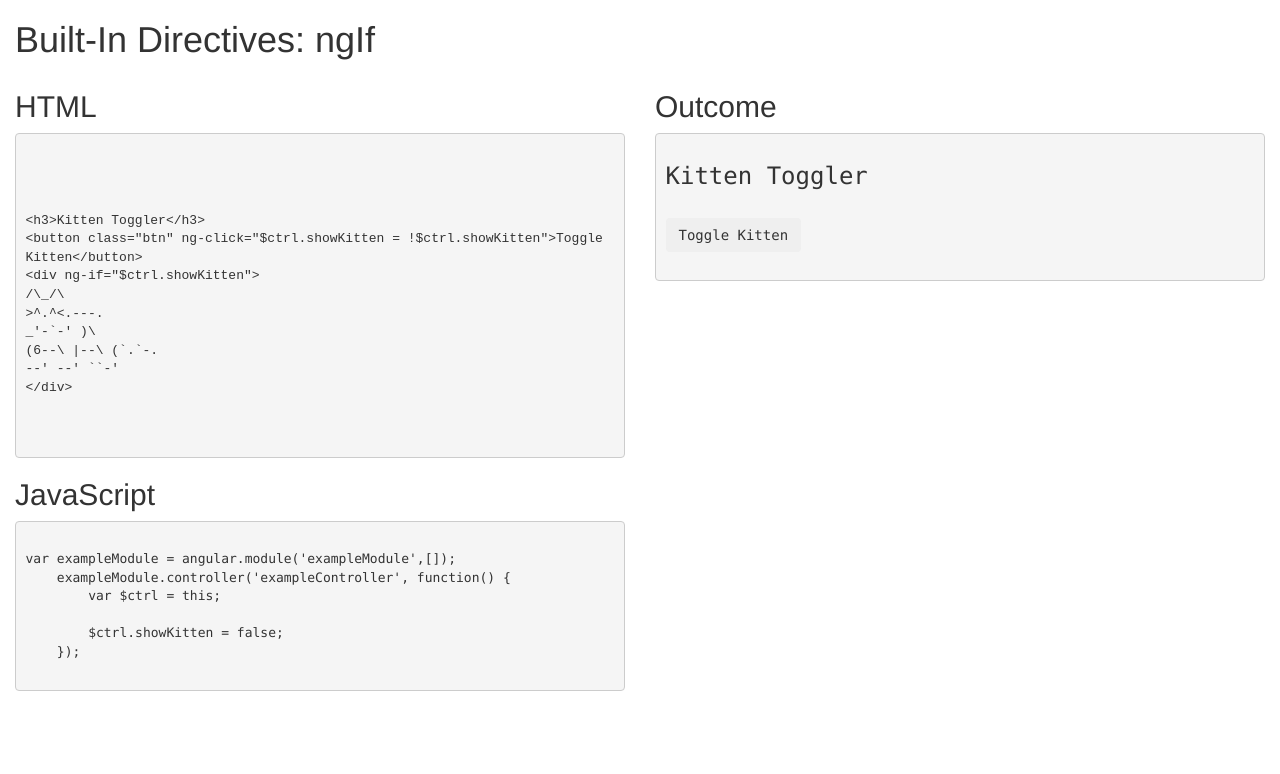
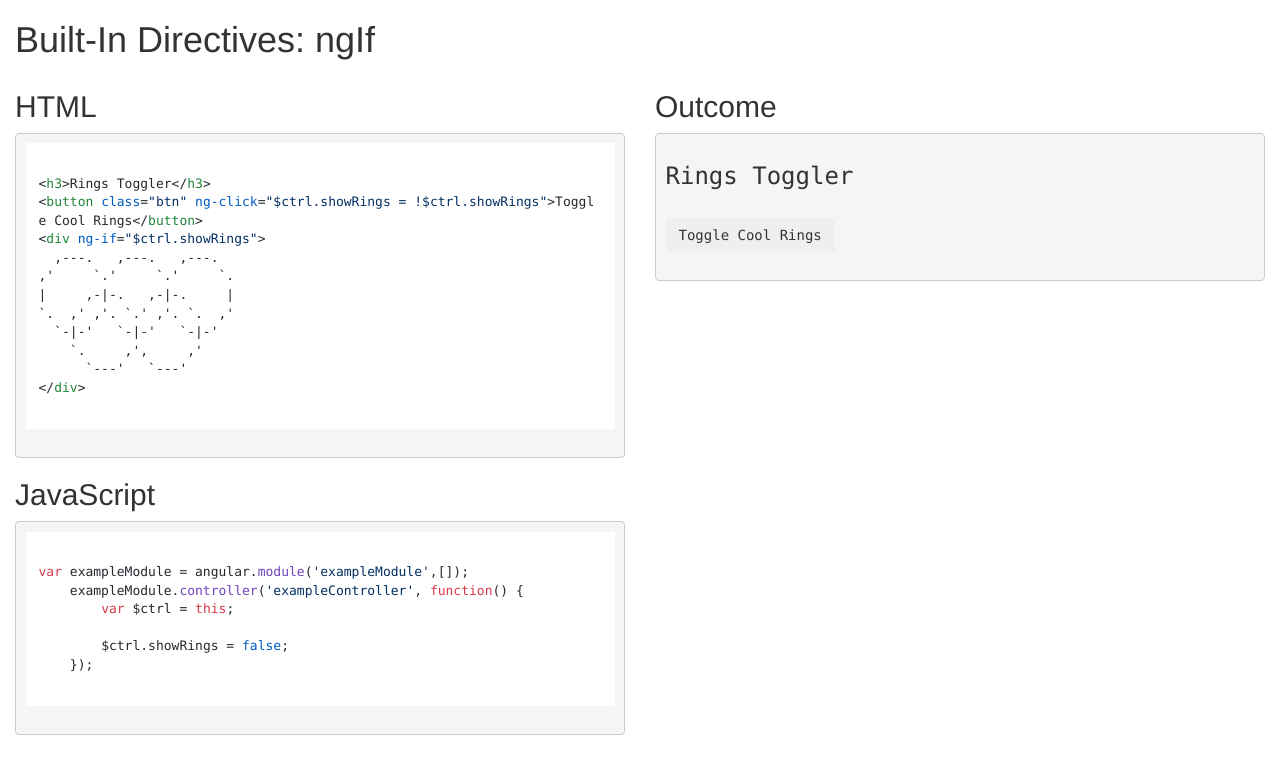
Before and after one commit to liquidcowgithub/angular-master-class, a plain HTML site: page built-in-directives-ng-if.html in a window 1280 px wide. Drawn offline with nearby package versions, Linux system fonts and the light colour scheme.

Commit message:
Spruced up the ngIf example

```diff
--- a/built-in-directives-ng-if.html
+++ b/built-in-directives-ng-if.html
@@ -2,16 +2,35 @@
 <html lang="en">
 
 <head>
+    <!--
+
+    (☞ﾟ∀ﾟ)☞
+
+    Hey there,
+
+    Feel free to have a look around.
+    Some tricks with jquery were used to get the highlighting working. Otherwise, jQuery could've been left out of these examples.
+
+    html escaper for examples : http://www.freeformatter.com/html-escape.html#ad-output
+
+    Cheers
+    Matt & Darko
+
+    ¯\(º_o)/¯
+
+    -->
     <meta charset="utf-8">
-    <title>Built-In Directives: ngIf</title>
-    <script src="https://ajax.googleapis.com/ajax/libs/angularjs/1.5.6/angular.min.js"></script>
-    <!-- Latest compiled and minified CSS -->
+    <title>Built-In Directives: ngRepeat</title>
+    <link rel="stylesheet" href="http://cdn.jsdelivr.net/highlight.js/9.5.0/styles/github.min.css">
     <link rel="stylesheet" href="https://maxcdn.bootstrapcdn.com/bootstrap/3.3.6/css/bootstrap.min.css" integrity="sha384-1q8mTJOASx8j1Au+a5WDVnPi2lkFfwwEAa8hDDdjZlpLegxhjVME1fgjWPGmkzs7"
         crossorigin="anonymous">
+    <script src="https://code.jquery.com/jquery-3.1.0.slim.min.js" integrity="sha256-cRpWjoSOw5KcyIOaZNo4i6fZ9tKPhYYb6i5T9RSVJG8="
+        crossorigin="anonymous"></script>
+    <script src="http://cdn.jsdelivr.net/highlight.js/9.5.0/highlight.min.js"></script>
+    <script src="https://ajax.googleapis.com/ajax/libs/angularjs/1.5.6/angular.min.js"></script>
     <style>
-        pre,
-        xmp{
-            white-space: pre-line !important;
+        pre {
+            white-space: pre-line
         }
     </style>
 </head>
@@ -23,17 +42,17 @@
             <h2>HTML</h2>
             <pre ng-non-bindable="">
                 <code>
-                    <xmp>
-                    <h3>Kitten Toggler</h3>
-                    <button class="btn" ng-click="$ctrl.showKitten = !$ctrl.showKitten">Toggle Kitten</button>
-                    <div ng-if="$ctrl.showKitten">
-   /\_/\
-   >^.^<.---.
-  _'-`-'     )\
- (6--\ |--\ (`.`-.
-     --'  --'  ``-'
-                    </div>
-                    </xmp>
+&lt;h3&gt;Rings Toggler&lt;/h3&gt;
+&lt;button class=&quot;btn&quot; ng-click=&quot;$ctrl.showRings = !$ctrl.showRings&quot;&gt;Toggle Cool Rings&lt;/button&gt;
+&lt;div ng-if=&quot;$ctrl.showRings&quot;&gt;
+  ,---.   ,---.   ,---.
+,'     `.'     `.'     `.
+|     ,-|-.   ,-|-.     |
+`.  ,' ,'. `.' ,'. `.  ,'
+  `-|-'   `-|-'   `-|-'
+    `.     ,',     ,'
+      `---'   `---'
+&lt;/div&gt;
                 </code>
             </pre>
             <h2>JavaScript</h2>
@@ -43,7 +62,7 @@ var exampleModule = angular.module('exampleModule',[]);
     exampleModule.controller('exampleController', function() {
         var $ctrl = this;
 
-        $ctrl.showKitten = false;
+        $ctrl.showRings = false;
     });
                 </code>
             </pre>
@@ -51,14 +70,16 @@ var exampleModule = angular.module('exampleModule',[]);
         <div class="col-md-6">
             <h2>Outcome</h2>
             <pre ng-controller="exampleController as $ctrl">
-                <h3>Kitten Toggler</h3>
-                    <button class="btn" ng-click="$ctrl.showKitten = !$ctrl.showKitten">Toggle Kitten</button>
-                    <div ng-if="$ctrl.showKitten">
-   /\_/\
-   >^.^<.---.
-  _'-`-'     )\
- (6--\ |--\ (`.`-.
-     --'  --'  ``-'
+                <h3>Rings Toggler</h3>
+                    <button class="btn" ng-click="$ctrl.showRings = !$ctrl.showRings">Toggle Cool Rings</button>
+                    <div ng-if="$ctrl.showRings" style="white-space: pre;">
+  ,---.   ,---.   ,---.
+,'     `.'     `.'     `.
+|     ,-|-.   ,-|-.     |
+`.  ,' ,'. `.' ,'. `.  ,'
+  `-|-'   `-|-'   `-|-'
+    `.     ,',     ,'
+      `---'   `---'
                     </div>
             </pre>
         </div>
@@ -71,9 +92,22 @@ var exampleModule = angular.module('exampleModule',[]);
     exampleModule.controller('exampleController', function() {
         var $ctrl = this;
 
-        $ctrl.showKitten = false;
+        $ctrl.showRings = false;
     });
 </script>
 
 
+<!--
+This is just the highlighting init. Ignore this.   ┐( ˘_˘)┌
+-->
+<script type="text/javascript">
+    $(document).ready(function() {
+        hljs.configure({ 'languages': ['html', 'javascript'] });
+  $('pre code').each(function(i, block) {
+    hljs.highlightBlock(block);
+  });
+});
+</script>
+
+
 </html>
```
Also changed, not shown: built-in-directives-ng-repeat.html (+4 -0 lines).
